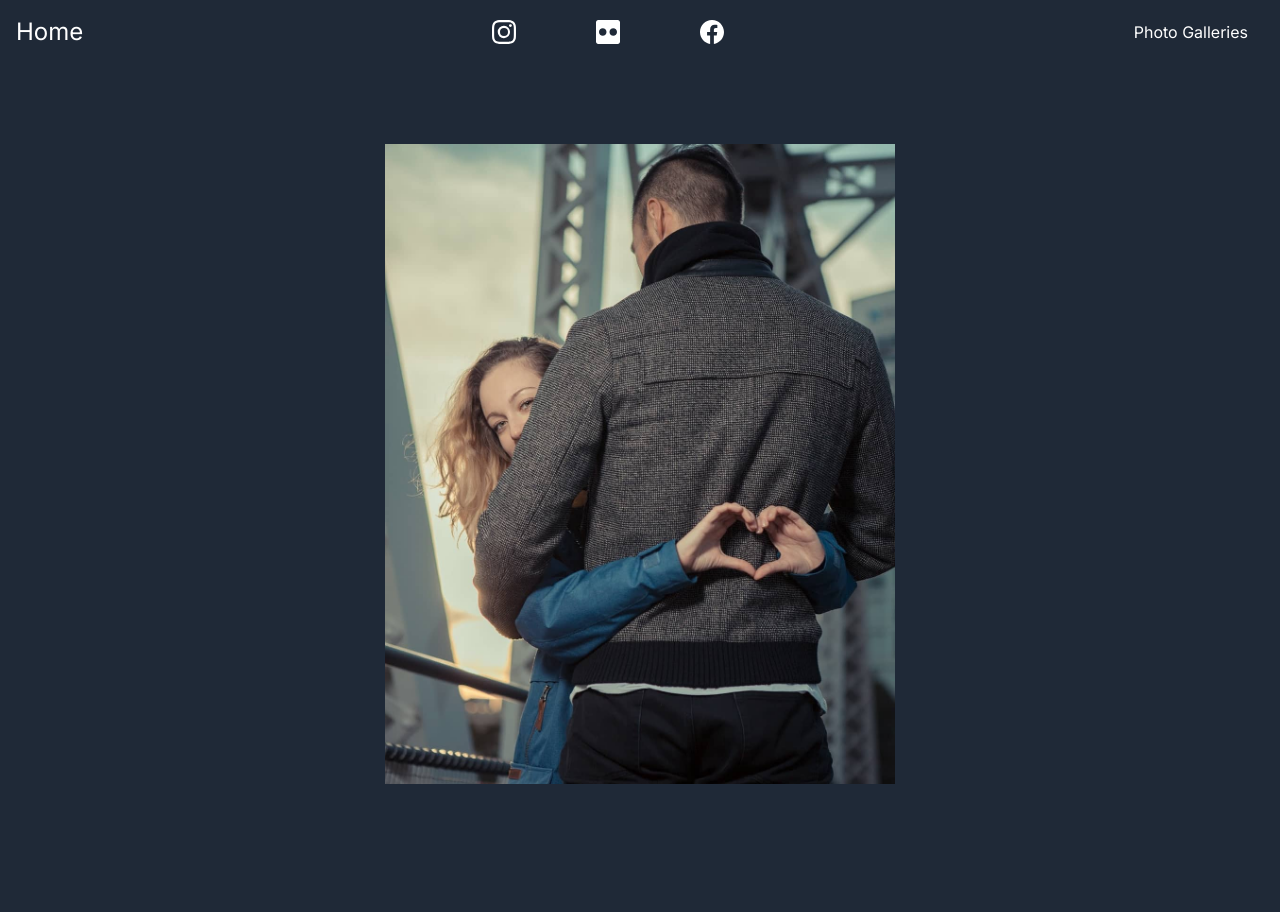
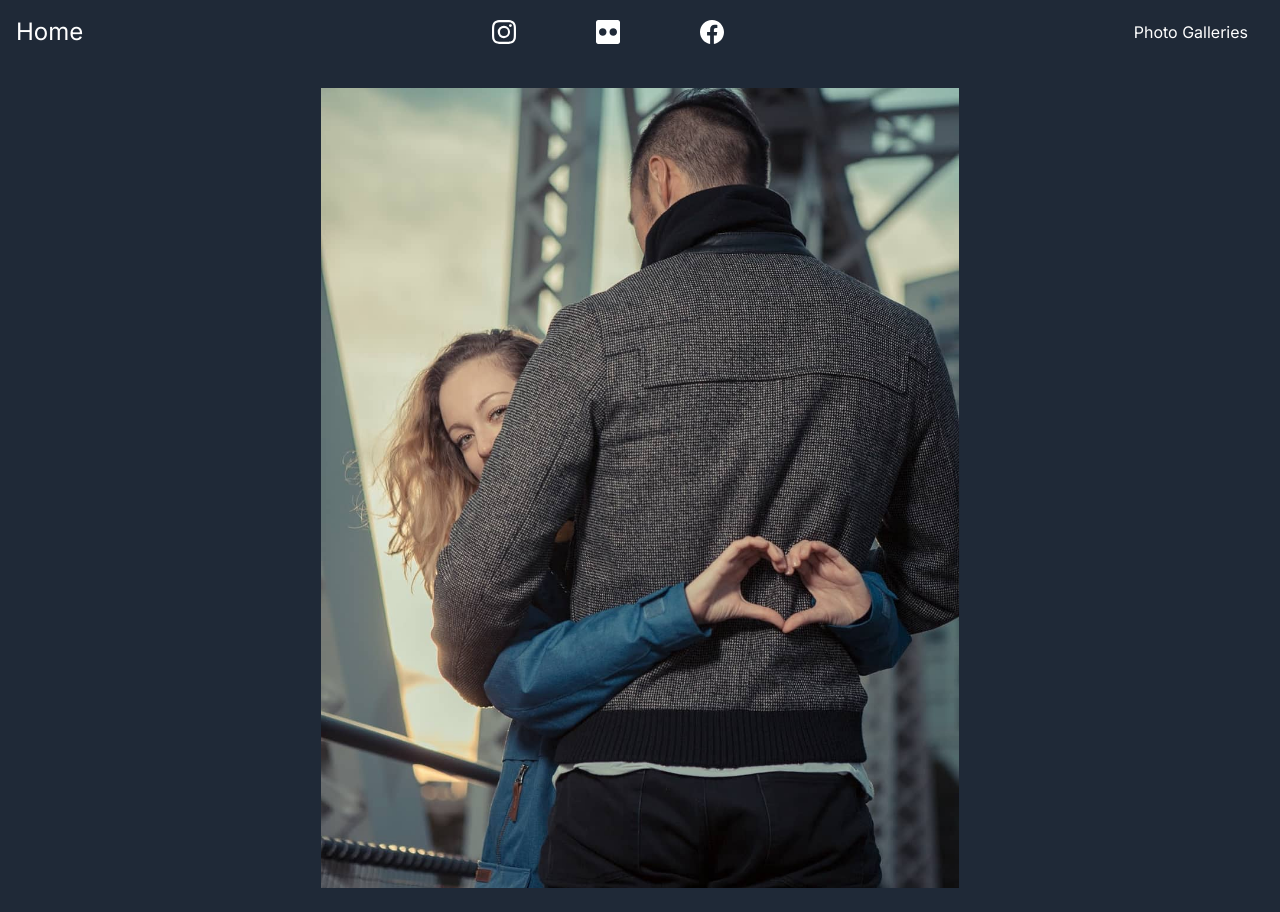
Before and after one commit to frenchie43972/model-status-photography, a Next.js app in the folder model-status-photography/: page / in a window 1280 px wide. Before the commit the page ends 864 px from the top, so only its background shows below. Built offline with nearby package versions, Linux system fonts and the light colour scheme.

Commit message:
Working the home page Hero component

```diff
--- a/model-status-photography/src/app/components/Hero.tsx
+++ b/model-status-photography/src/app/components/Hero.tsx
@@ -21,8 +21,8 @@ const Hero: React.FC = () => {
   }, []);
 
   return (
-    <div className="relative w-full h-screen flex justify-center items-center">
-      <div className="relative w-5/6 h-4/5 ">
+    <div className="relative flex justify-center items-center">
+      <div className="relative mx-10 my-6 w-full h-screen ">
         {images.map((image, index) => (
           <div
             key={index}
@@ -34,8 +34,6 @@ const Hero: React.FC = () => {
               fill
               style={{
                 objectFit: 'contain',
-                width: '100%',
-                height: '100%'
               }}
               className="rounded-ld"
             />
```
